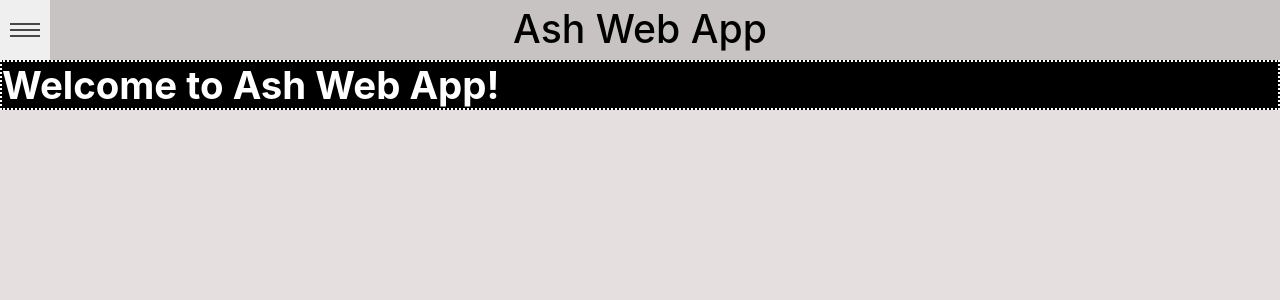
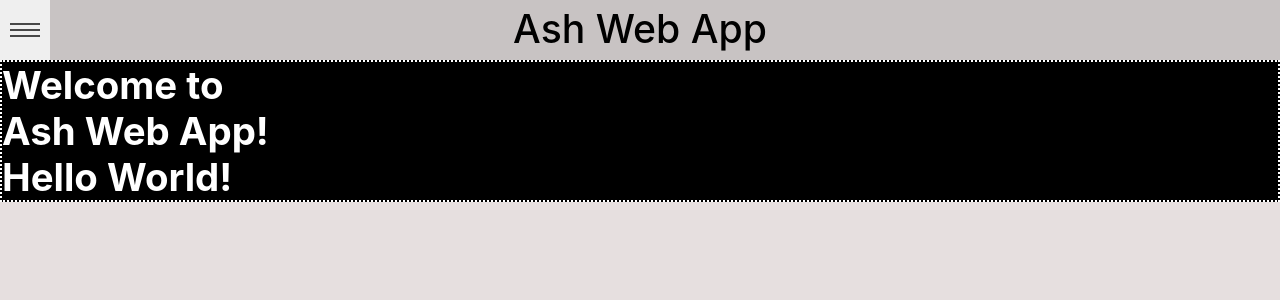
Before and after one commit to Asahi1018/ash-blog, a Next.js app: page / in a window 1280 px wide. Shown: the top 300 px of the page. Built offline with nearby package versions, Linux system fonts and the light colour scheme.

Commit message:
Homeの修正

```diff
--- a/src/components/AppHome/AppHome.module.scss
+++ b/src/components/AppHome/AppHome.module.scss
@@ -2,6 +2,7 @@
     background-color: black;
     color: white;
     & .h1 {
+        white-space: pre-wrap;
         border: 2px dotted white;
     }
 }
--- a/src/components/AppHome/index.jsx
+++ b/src/components/AppHome/index.jsx
@@ -5,7 +5,8 @@ export default function AppHome () {
     <>
         <div className={styles.title_container}>
             <h1 className={styles.h1}>
-                {'Welcome to\nAsh Web App!'}
+                {'Welcome to\nAsh Web App! \nHello World!'}
+
             </h1>
         </div>
     </>
```
